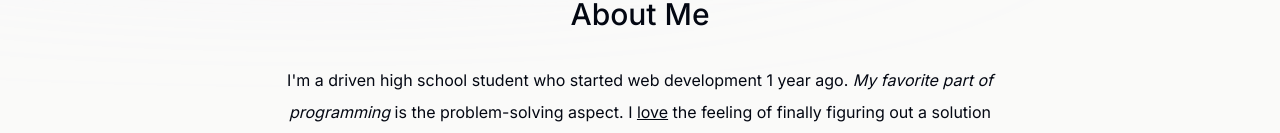
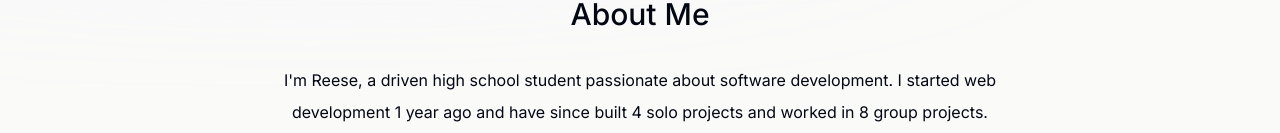
Before and after one commit to r-chong/portfolio-v3, a Next.js app: page / in a window 1280 px wide. Shown: the part 819-952 px from the top of the page. Built offline with nearby package versions, Linux system fonts and the light colour scheme.

Commit message:
Update intro section

```diff
--- a/components/about.tsx
+++ b/components/about.tsx
@@ -17,10 +17,16 @@ export default function About() {
 			<SectionHeading>About me</SectionHeading>
 			<p>
 				<span>
-					I&apos;m a driven high school student who started web
-					development 1 year ago. {'  '}
+					I&apos;m Reese, a driven high school student passionate
+					about software development. I started web development 1 year
+					ago and have since built 4 solo projects and worked in 8
+					group projects. {'  '}
 				</span>
-				<span className='italic'>My favorite part of programming</span>{' '}
+				<br />
+				<br />
+				<span className='italic'>
+					My favorite part of programming
+				</span>{' '}
 				is the problem-solving aspect. I{' '}
 				<span className='underline'>love</span> the feeling of finally
 				figuring out a solution to a problem. My core stack is{' '}
```
